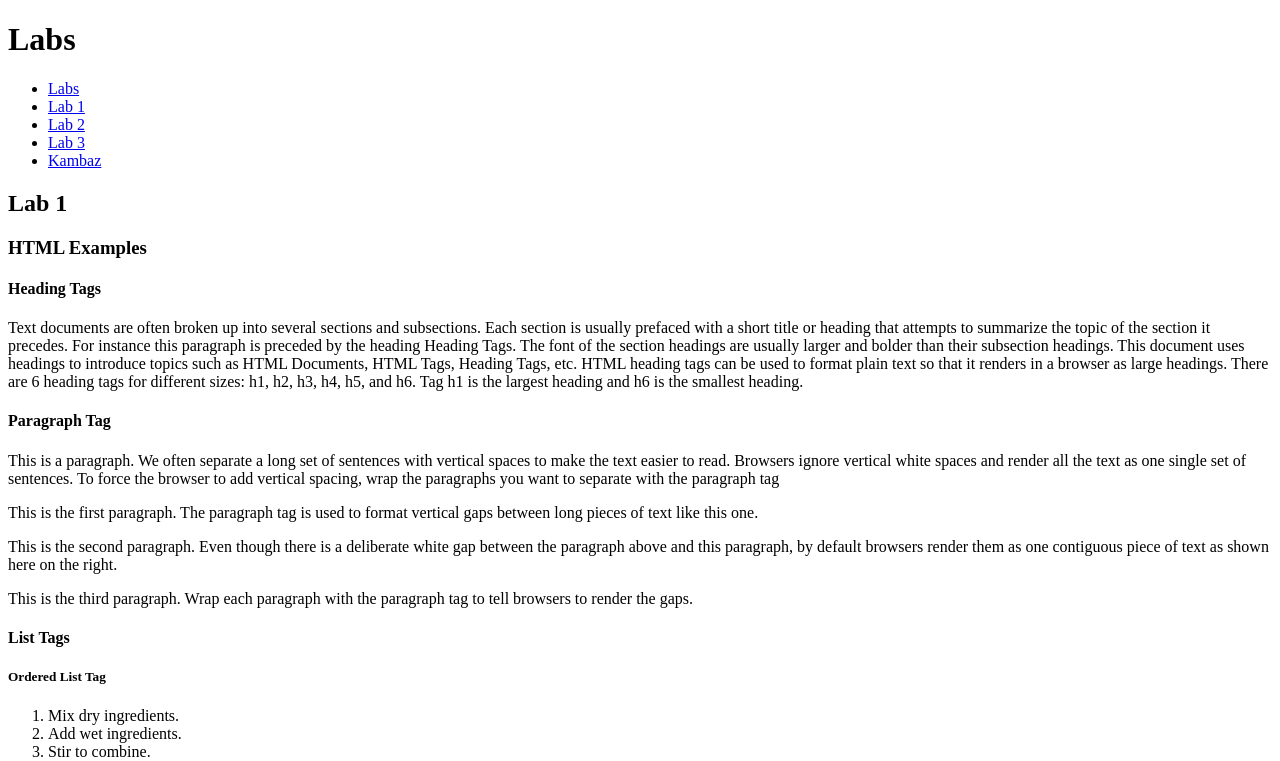
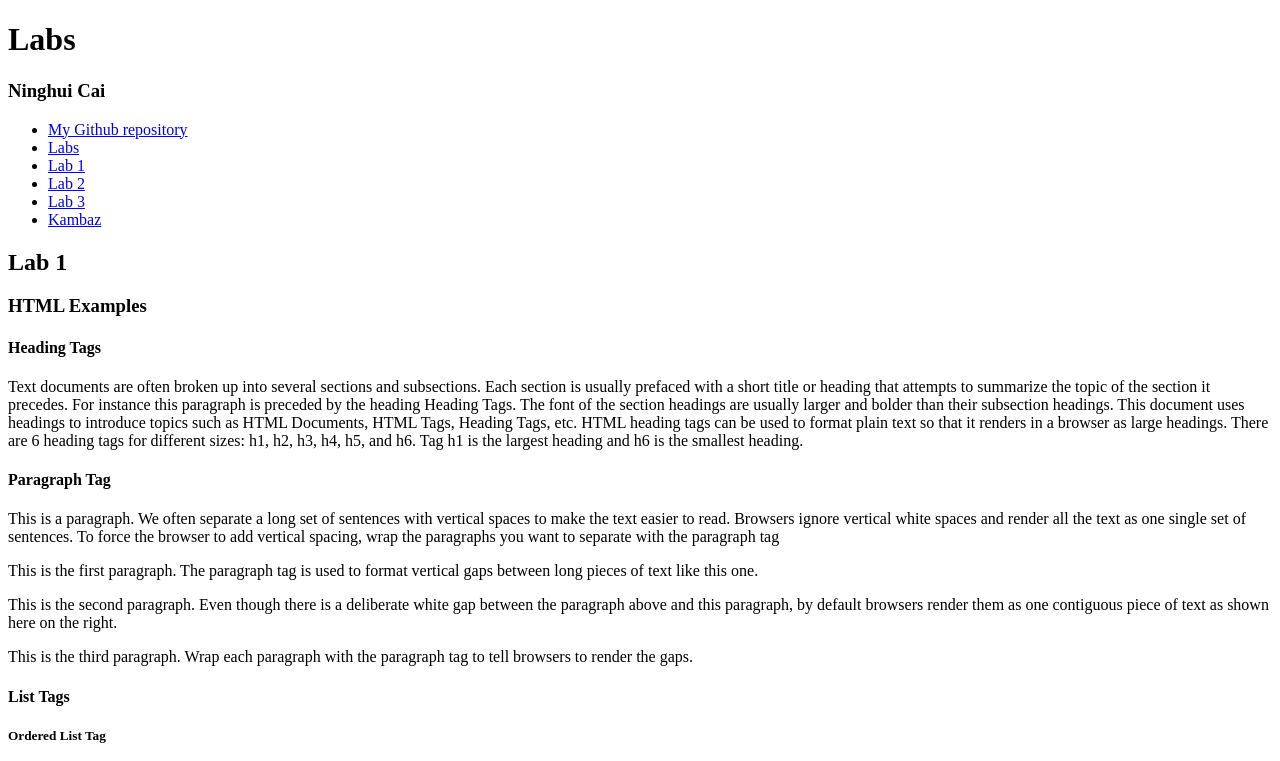
Before and after one commit to ningh98/kambaz-react-web-app, a React (Vite) app: page /#/Labs/Lab1 in a window 1280 px wide. Shown: the top 761 px of the page. Built offline with nearby package versions, Linux system fonts and the light colour scheme.

Commit message:
add github link & name

```diff
--- a/src/Labs/TOC.tsx
+++ b/src/Labs/TOC.tsx
@@ -3,6 +3,7 @@ import { Link } from "react-router-dom";
 export default function TOC() {
     return (
       <ul>
+        <li><a href="https://github.com/ningh98/kambaz-react-web-app" id="wd-github">My Github repository</a></li>
         <li><Link to="/Labs">Labs</Link></li>
         <li><Link to="/Labs/Lab1">Lab 1</Link></li>
         <li><Link to="/Labs/Lab2">Lab 2</Link></li>
--- a/src/Labs/index.tsx
+++ b/src/Labs/index.tsx
@@ -7,6 +7,7 @@ export default function Labs() {
   return (
     <div id="wd-labs">
       <h1>Labs</h1>
+      <h3>Ninghui Cai</h3>
       <TOC />
       <Routes>
         <Route path="/" element={<Navigate to="Lab1" />} />
```
